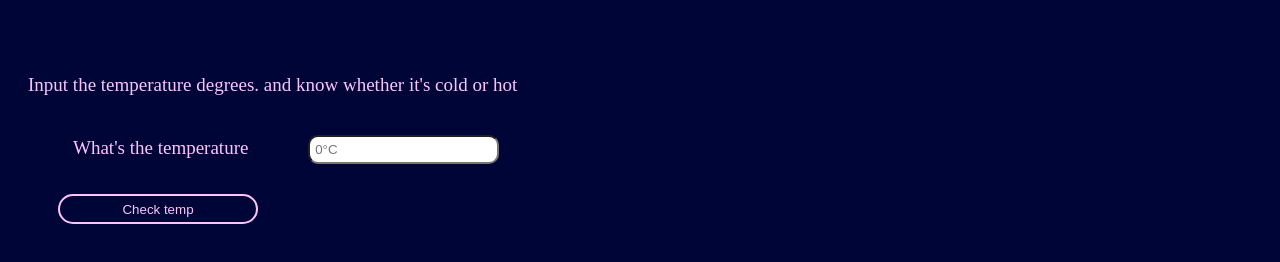
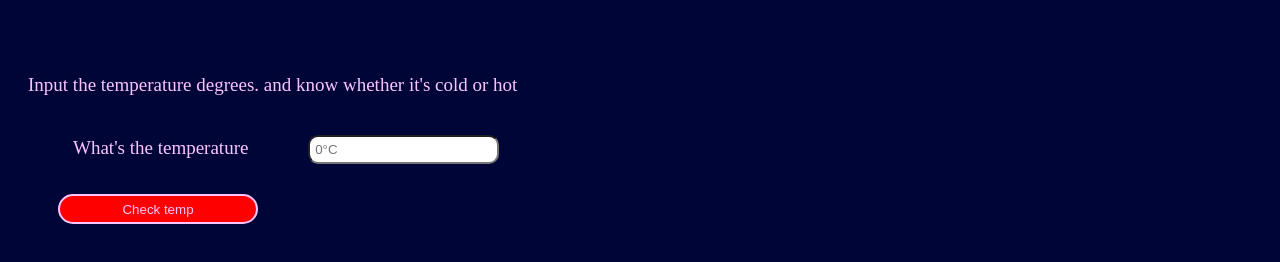
Before and after one commit to Emmanuel40p/Weather-app, a plain HTML site: page index.html in a window 1280 px wide. In both pictures the pointer is over the button "Check temp". Shown: the part 150-412 px from the top of the page. Drawn offline with Linux system fonts and the light colour scheme.

Commit message:
update style.css

```diff
--- a/style.css
+++ b/style.css
@@ -54,3 +54,6 @@ label{
   margin-top: 10px;
   border:2px solid #FCC4FF;
 }
+.button:hover{
+  background-color: red;
+}
```
